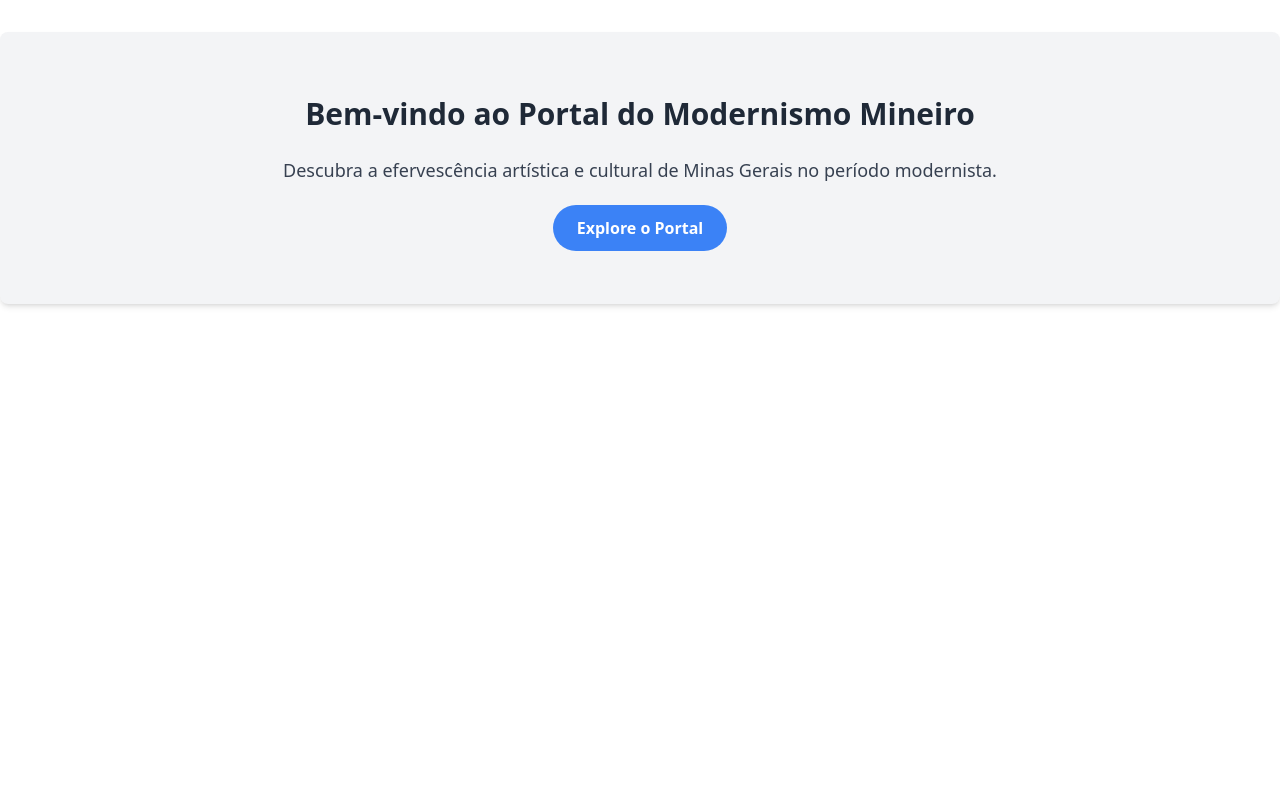
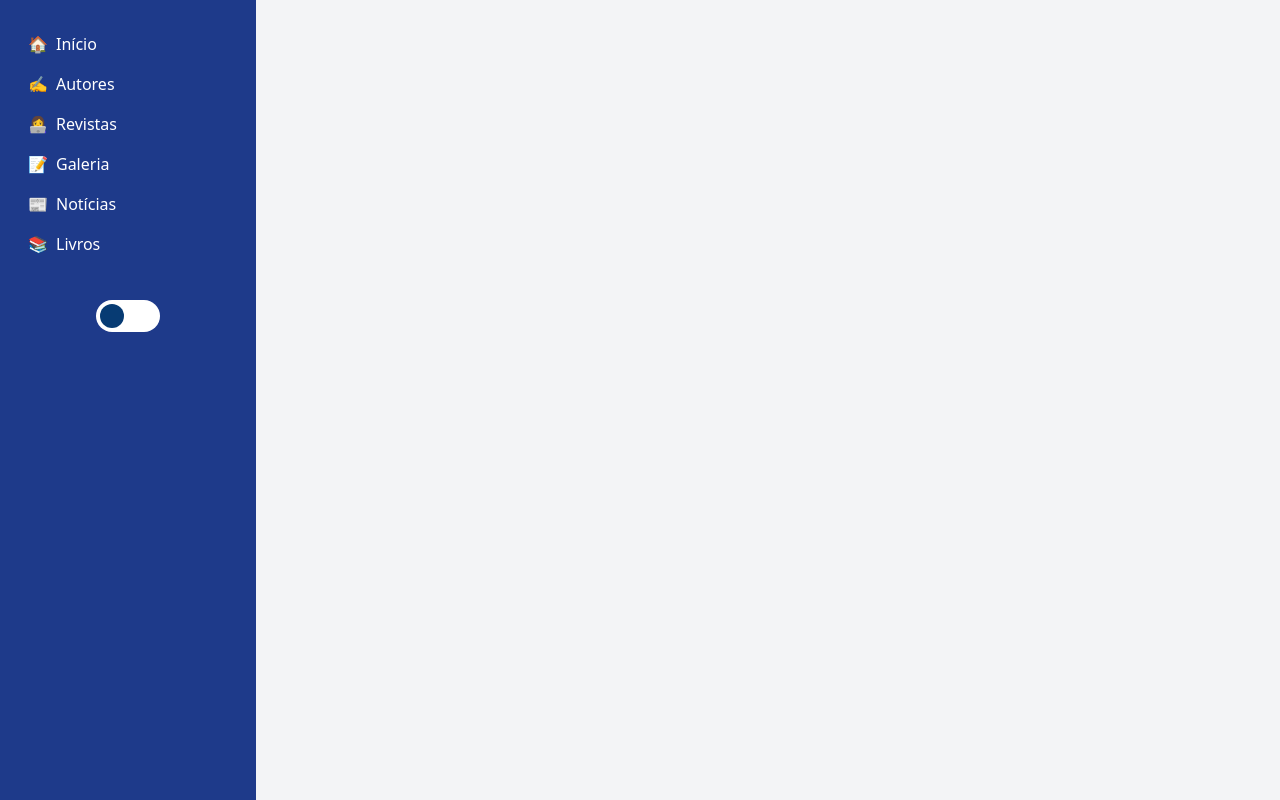
Before and after one commit to Guarana0/pdmm, a Django app: page / in a window 1280 px wide. Run offline with Django 4.2, Linux system fonts and the light colour scheme; style sheets or scripts are compiled from the project's sources.

Commit message:
adicionando o design base e tambem as views do projeto

```diff
--- a/core/static/css/output.css
+++ b/core/static/css/output.css
@@ -551,34 +551,100 @@ video {
   position: static;
 }
 
-.mx-auto {
-  margin-left: auto;
-  margin-right: auto;
+.fixed {
+  position: fixed;
 }
 
-.mb-6 {
-  margin-bottom: 1.5rem;
+.relative {
+  position: relative;
 }
 
-.mb-8 {
-  margin-bottom: 2rem;
+.z-20 {
+  z-index: 20;
+}
+
+.mb-4 {
+  margin-bottom: 1rem;
+}
+
+.mr-2 {
+  margin-right: 0.5rem;
+}
+
+.mt-auto {
+  margin-top: auto;
 }
 
 .block {
   display: block;
 }
 
+.flex {
+  display: flex;
+}
+
+.hidden {
+  display: none;
+}
+
+.h-6 {
+  height: 1.5rem;
+}
+
+.h-8 {
+  height: 2rem;
+}
+
+.min-h-screen {
+  min-height: 100vh;
+}
+
+.w-16 {
+  width: 4rem;
+}
+
+.w-6 {
+  width: 1.5rem;
+}
+
+.w-64 {
+  width: 16rem;
+}
+
+.cursor-pointer {
+  cursor: pointer;
+}
+
+.items-center {
+  align-items: center;
+}
+
+.justify-center {
+  justify-content: center;
+}
+
+.space-y-3 > :not([hidden]) ~ :not([hidden]) {
+  --tw-space-y-reverse: 0;
+  margin-top: calc(0.75rem * calc(1 - var(--tw-space-y-reverse)));
+  margin-bottom: calc(0.75rem * var(--tw-space-y-reverse));
+}
+
+.rounded {
+  border-radius: 0.25rem;
+}
+
 .rounded-full {
   border-radius: 9999px;
 }
 
-.rounded-lg {
-  border-radius: 0.5rem;
+.bg-\[\#073B73\] {
+  --tw-bg-opacity: 1;
+  background-color: rgb(7 59 115 / var(--tw-bg-opacity));
 }
 
-.bg-blue-500 {
+.bg-blue-900 {
   --tw-bg-opacity: 1;
-  background-color: rgb(59 130 246 / var(--tw-bg-opacity));
+  background-color: rgb(30 58 138 / var(--tw-bg-opacity));
 }
 
 .bg-gray-100 {
@@ -586,28 +652,38 @@ video {
   background-color: rgb(243 244 246 / var(--tw-bg-opacity));
 }
 
-.px-6 {
-  padding-left: 1.5rem;
-  padding-right: 1.5rem;
+.bg-white {
+  --tw-bg-opacity: 1;
+  background-color: rgb(255 255 255 / var(--tw-bg-opacity));
 }
 
-.py-16 {
-  padding-top: 4rem;
-  padding-bottom: 4rem;
+.p-2 {
+  padding: 0.5rem;
 }
 
-.py-3 {
-  padding-top: 0.75rem;
-  padding-bottom: 0.75rem;
+.px-1 {
+  padding-left: 0.25rem;
+  padding-right: 0.25rem;
 }
 
-.py-8 {
-  padding-top: 2rem;
-  padding-bottom: 2rem;
+.px-3 {
+  padding-left: 0.75rem;
+  padding-right: 0.75rem;
 }
 
-.text-center {
-  text-align: center;
+.px-4 {
+  padding-left: 1rem;
+  padding-right: 1rem;
+}
+
+.py-2 {
+  padding-top: 0.5rem;
+  padding-bottom: 0.5rem;
+}
+
+.py-6 {
+  padding-top: 1.5rem;
+  padding-bottom: 1.5rem;
 }
 
 .text-3xl {
@@ -615,23 +691,9 @@ video {
   line-height: 2.25rem;
 }
 
-.text-lg {
-  font-size: 1.125rem;
-  line-height: 1.75rem;
-}
-
-.font-bold {
-  font-weight: 700;
-}
-
-.text-gray-700 {
+.text-blue-900 {
   --tw-text-opacity: 1;
-  color: rgb(55 65 81 / var(--tw-text-opacity));
-}
-
-.text-gray-800 {
-  --tw-text-opacity: 1;
-  color: rgb(31 41 55 / var(--tw-text-opacity));
+  color: rgb(30 58 138 / var(--tw-text-opacity));
 }
 
 .text-white {
@@ -639,13 +701,35 @@ video {
   color: rgb(255 255 255 / var(--tw-text-opacity));
 }
 
-.shadow-md {
-  --tw-shadow: 0 4px 6px -1px rgb(0 0 0 / 0.1), 0 2px 4px -2px rgb(0 0 0 / 0.1);
-  --tw-shadow-colored: 0 4px 6px -1px var(--tw-shadow-color), 0 2px 4px -2px var(--tw-shadow-color);
-  box-shadow: var(--tw-ring-offset-shadow, 0 0 #0000), var(--tw-ring-shadow, 0 0 #0000), var(--tw-shadow);
+.transition-all {
+  transition-property: all;
+  transition-timing-function: cubic-bezier(0.4, 0, 0.2, 1);
+  transition-duration: 150ms;
 }
 
-.hover\:bg-blue-700:hover {
+.duration-300 {
+  transition-duration: 300ms;
+}
+
+.hover\:bg-blue-600:hover {
   --tw-bg-opacity: 1;
-  background-color: rgb(29 78 216 / var(--tw-bg-opacity));
+  background-color: rgb(37 99 235 / var(--tw-bg-opacity));
 }
+
+.peer:checked ~ .peer-checked\:block {
+  display: block;
+}
+
+@media (min-width: 1024px) {
+  .lg\:relative {
+    position: relative;
+  }
+
+  .lg\:block {
+    display: block;
+  }
+
+  .lg\:hidden {
+    display: none;
+  }
+}
--- a/core/templates/base.html
+++ b/core/templates/base.html
@@ -1,17 +1,54 @@
 <!DOCTYPE html>
 <html lang="pt-br">
 <head>
-    <meta charset="UTF-8">
-    <meta name="viewport" content="width=device-width, initial-scale=1.0">
-    <title>Portal do Modernismo Mineiro</title>
-    {% load static %}
-    <link rel="stylesheet" href="{% static 'css/style.css' %}">
-    <link rel="stylesheet" href="{% static 'css/output.css' %}">
+  <meta charset="UTF-8" />
+  <meta name="viewport" content="width=device-width, initial-scale=1.0" />
+  <title>Base</title>
+  {% load static %}
+  <link rel="stylesheet" href="{% static 'css/output.css' %}">
 </head>
-<body>
-    <div class="container mx-auto py-8">
-        {% block content %}
-        {% endblock %}
-    </div>
+<body class="bg-gray-100">
+
+  <div class="flex min-h-screen relative">
+
+    <!-- Toggle oculto no mesmo container da sidebar -->
+    <input type="checkbox" id="menu-toggle" class="hidden peer" />
+
+    <!-- Sidebar -->
+    <aside class="bg-blue-900 text-white w-64 space-y-3 px-4 py-6 hidden peer-checked:block lg:block fixed lg:relative z-20">
+      <nav>
+        <a href="#" class="hover:bg-blue-600 py-2 px-3 rounded flex items-center">
+          <span class="mr-2">🏠</span> Início
+        </a>
+        <a href="#" class="hover:bg-blue-600 py-2 px-3 rounded flex items-center">
+          <span class="mr-2">✍️</span> Autores
+        </a>
+        <a href="#" class="hover:bg-blue-600 py-2 px-3 rounded flex items-center">
+          <span class="mr-2">👩‍💻</span> Revistas
+        </a>
+        <a href="#" class="hover:bg-blue-600 py-2 px-3 rounded flex items-center">
+          <span class="mr-2">📝</span> Galeria
+        </a>
+        <a href="#" class="hover:bg-blue-600 py-2 px-3 rounded flex items-center">
+          <span class="mr-2">📰</span> Notícias
+           <a href="#" class="hover:bg-blue-600 py-2 px-3 rounded flex items-center">
+          <span class="mr-2">📚</span> Livros
+
+        </a>
+      </nav>
+      <!--botao de tema-->
+     <div class="mt-auto flex justify-center py-6 pt-180">
+        <div class="w-16 h-8 bg-white rounded-full flex items-center px-1 cursor-pointer">
+          <div class="w-6 h-6 bg-[#073B73] rounded-full transition-all duration-300"></div>
+        </div>
+      </div>
+    </aside>
+
+    <label for="menu-toggle" class="lg:hidden mb-4 cursor-pointer p-2 text-blue-900 text-3xl">
+  ☰
+    </label>
+
+ </div>
+
 </body>
 </html>
--- a/core/templates/core/home.html
+++ b/core/templates/core/home.html
@@ -1,11 +1,3 @@
 {% extends 'base.html' %}
 
-{% block content %}
-    <div class="bg-gray-100 py-16 rounded-lg shadow-md">
-        <div class="container mx-auto text-center">
-            <h1 class="text-3xl font-bold text-gray-800 mb-6">Bem-vindo ao Portal do Modernismo Mineiro</h1>
-            <p class="text-lg text-gray-700 mb-8">Descubra a efervescência artística e cultural de Minas Gerais no período modernista.</p>
-            <a href="#" class="bg-blue-500 hover:bg-blue-700 text-white font-bold py-3 px-6 rounded-full">Explore o Portal</a>
-        </div>
-    </div>
-{% endblock %}
+{% block title %}Inicio{% endblock %}
--- a/core/views.py
+++ b/core/views.py
@@ -2,3 +2,18 @@ from django.shortcuts import render
 
 def home(request):
     return render(request, 'core/home.html')
+
+def autores(request):
+    return render(request, 'core/autores.html')
+
+def noticias(request):
+    return render(request, 'core/noticias.html')
+
+def revistas(request):
+    return render(request, 'core/revistas.html')
+
+def galeria(request):
+    return render(request, 'core/galeria.html')
+
+def livros(request):
+    return render(request, 'core/livros.html')
```
Also changed, not shown: db.sqlite3.
